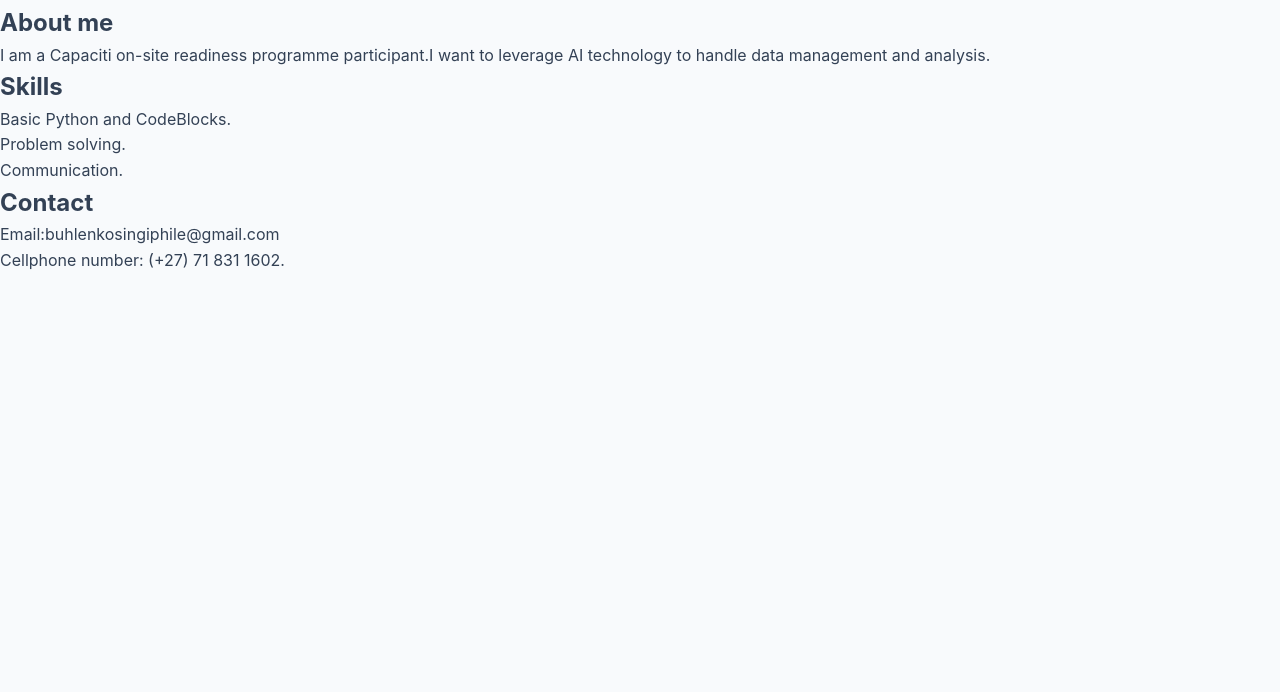
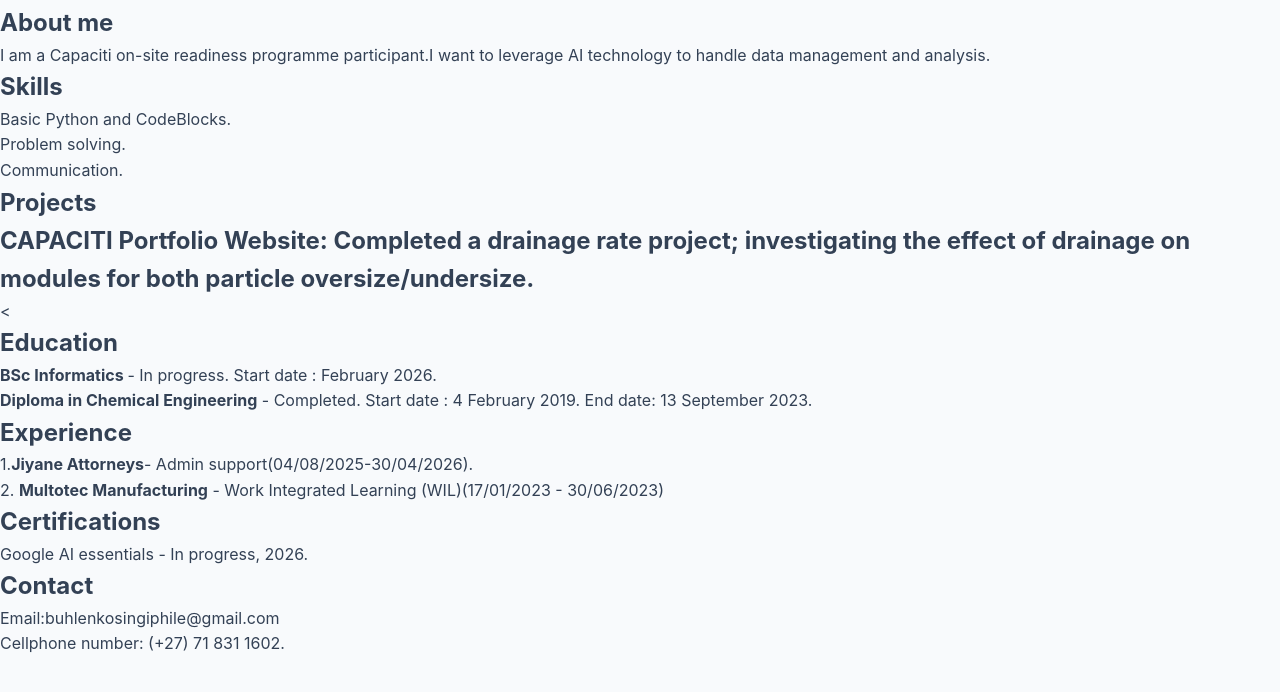
Before and after one commit to NkosiDlamini/Nkosingiphile-Buhle-Dlamini-portfolio, a plain HTML site: page index.html in a window 1280 px wide. Shown: the part 98-790 px from the top of the page. Drawn offline with Linux system fonts and the light colour scheme.

Commit message:
Update index.html with new sections and content
Added sections for Projects, Education, Experience, and Certifications with relevant details.

```diff
--- a/index.html
+++ b/index.html
@@ -23,7 +23,25 @@
       <li> Communication.</li>
     </ul>
   </section>
-
+  <section>
+    <h2> Projects
+    <p> <strong> CAPACITI Portfolio Website:</strong> Completed a drainage rate project; investigating the effect of drainage on modules for both particle oversize/undersize. </p></h2>
+  <</section>
+    <section>
+      <h2> Education</h2>
+      <ul>
+        <li><strong> BSc Informatics </strong>- In progress. Start date : February 2026.</li>
+        <li><strong> Diploma in Chemical Engineering</strong> - Completed. Start date : 4 February 2019. End date: 13 September 2023.</li>
+      </ul>
+    </section>
+    <section>
+      <h2>Experience</h2>
+      <p>1.<strong>Jiyane Attorneys</strong>- Admin support(04/08/2025-30/04/2026).<br> 2. <strong>Multotec Manufacturing</strong> - Work Integrated Learning (WIL)(17/01/2023 - 30/06/2023)</br></p>
+    </section>
+    <section>
+      <h2>Certifications</h2>
+      <p> Google AI essentials - In progress, 2026.</p>
+    </section>
   <section>
     <h2>Contact</h2>
     <p> Email:buhlenkosingiphile@gmail.com
```
